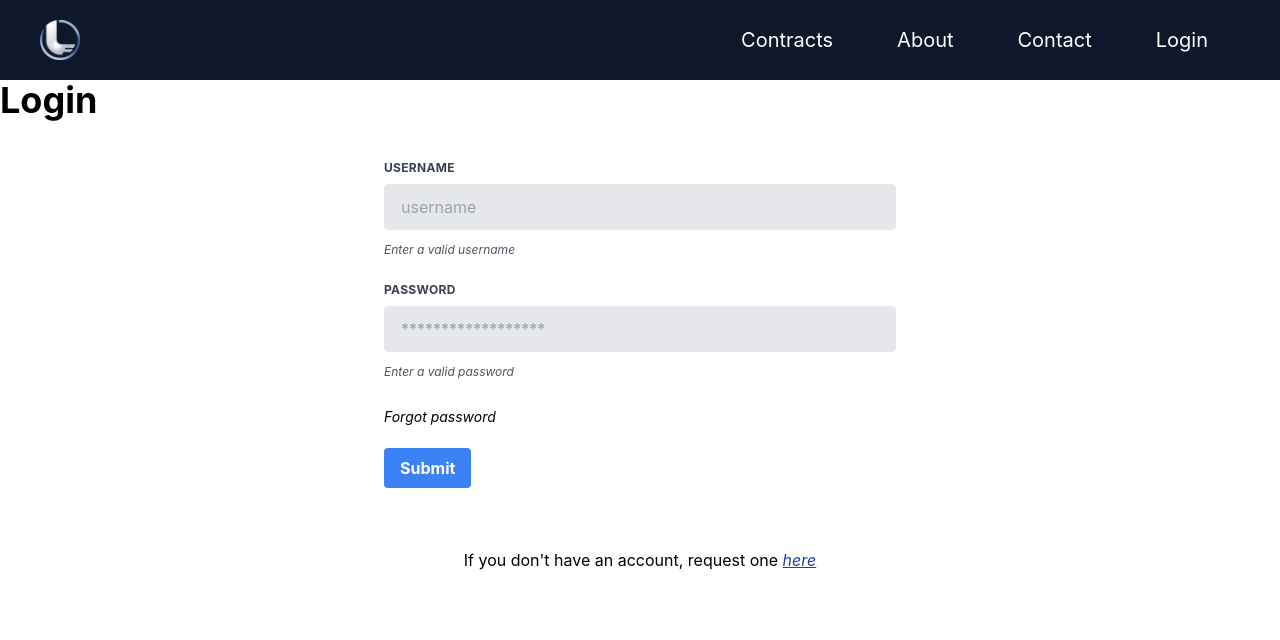
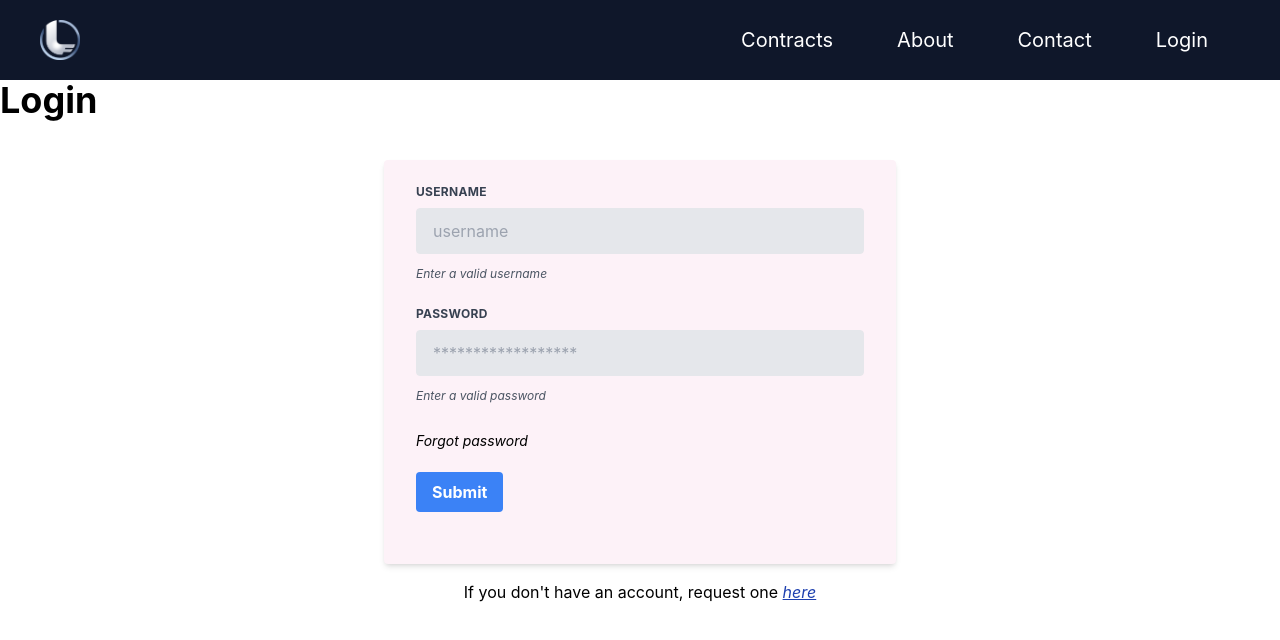
Before and after one commit to chris-av/ledafilms-crm, a Next.js app: page /login in a window 1280 px wide. Shown: the top 640 px of the page. Built offline with nearby package versions, Linux system fonts and the light colour scheme.

Commit message:
add background to login form

```diff
--- a/components/LoginForm.tsx
+++ b/components/LoginForm.tsx
@@ -23,7 +23,7 @@ const LoginForm : FC = () => {
   }
 
   return (
-    <form className="w-full max-w-lg mx-auto my-10" onSubmit={handleSubmit}>
+    <form className="bg-pink-50 w-full max-w-lg mx-auto my-10 shadow-md rounded px-8 pt-6 pb-8 mb-4" onSubmit={handleSubmit}>
 
       <div className="flex flex-wrap -mx-3 mb-6">
         <div className="w-full px-3">
```
